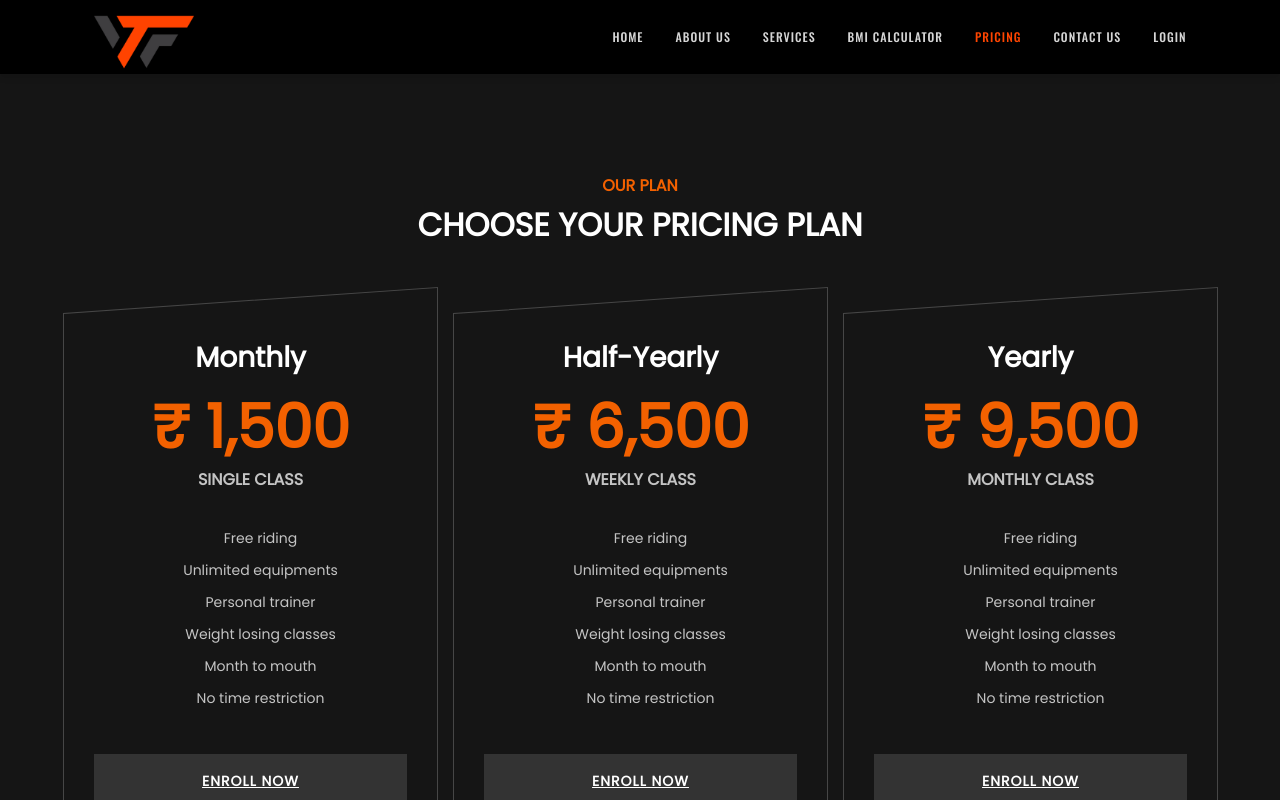
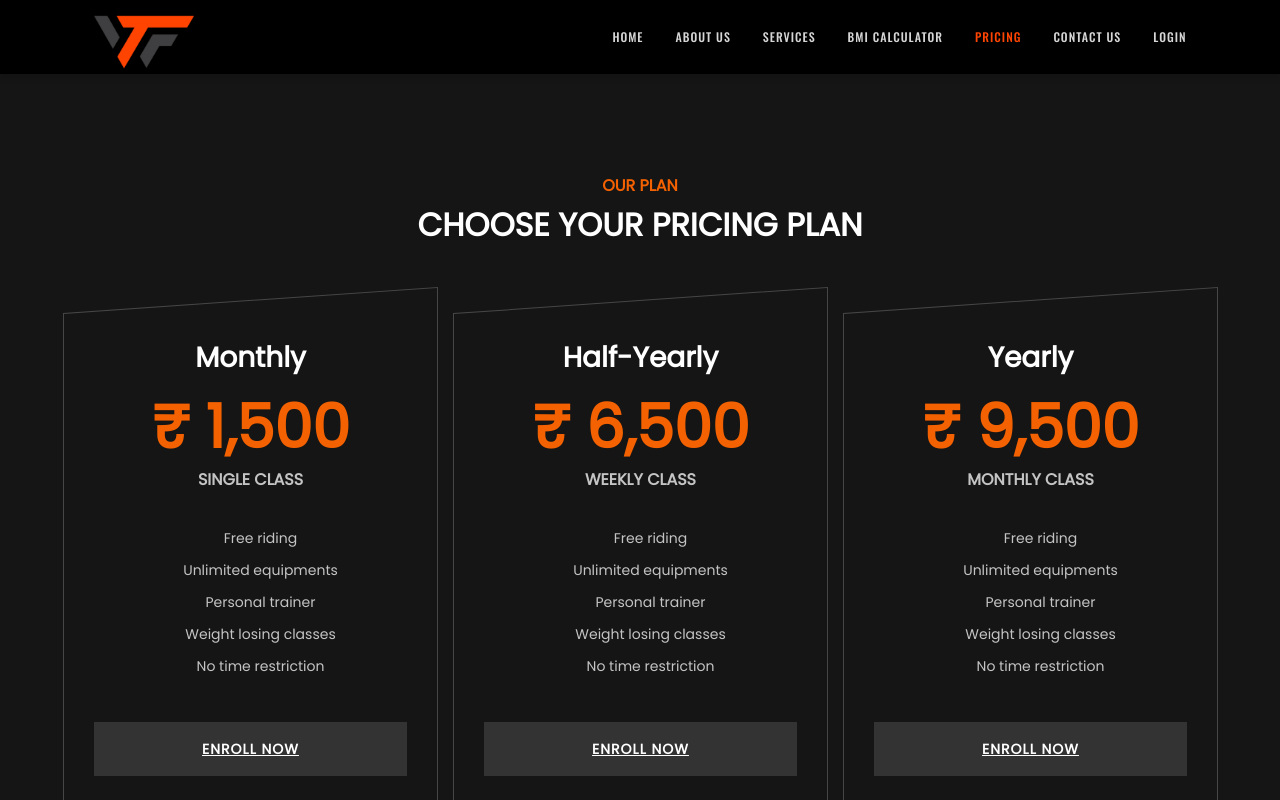
Before and after one commit to SatishKonduru/rskWFT, an Angular app: page /pricing in a window 1280 px wide. Shown: the top 800 px of the page. Built offline with nearby package versions, Linux system fonts and the light colour scheme.

Commit message:
small update

```diff
--- a/src/app/public-pages/pricing/pricing.component.html
+++ b/src/app/public-pages/pricing/pricing.component.html
@@ -21,7 +21,7 @@
                       <li>Unlimited equipments</li>
                       <li>Personal trainer</li>
                       <li>Weight losing classes</li>
-                      <li>Month to mouth</li>
+
                       <li>No time restriction</li>
                   </ul>
                   <a href="#" class="primary-btn pricing-btn">Enroll now</a>
@@ -40,7 +40,7 @@
                       <li>Unlimited equipments</li>
                       <li>Personal trainer</li>
                       <li>Weight losing classes</li>
-                      <li>Month to mouth</li>
+
                       <li>No time restriction</li>
                   </ul>
                   <a href="#" class="primary-btn pricing-btn">Enroll now</a>
@@ -59,7 +59,7 @@
                       <li>Unlimited equipments</li>
                       <li>Personal trainer</li>
                       <li>Weight losing classes</li>
-                      <li>Month to mouth</li>
+
                       <li>No time restriction</li>
                   </ul>
                   <a href="#" class="primary-btn pricing-btn">Enroll now</a>
```
